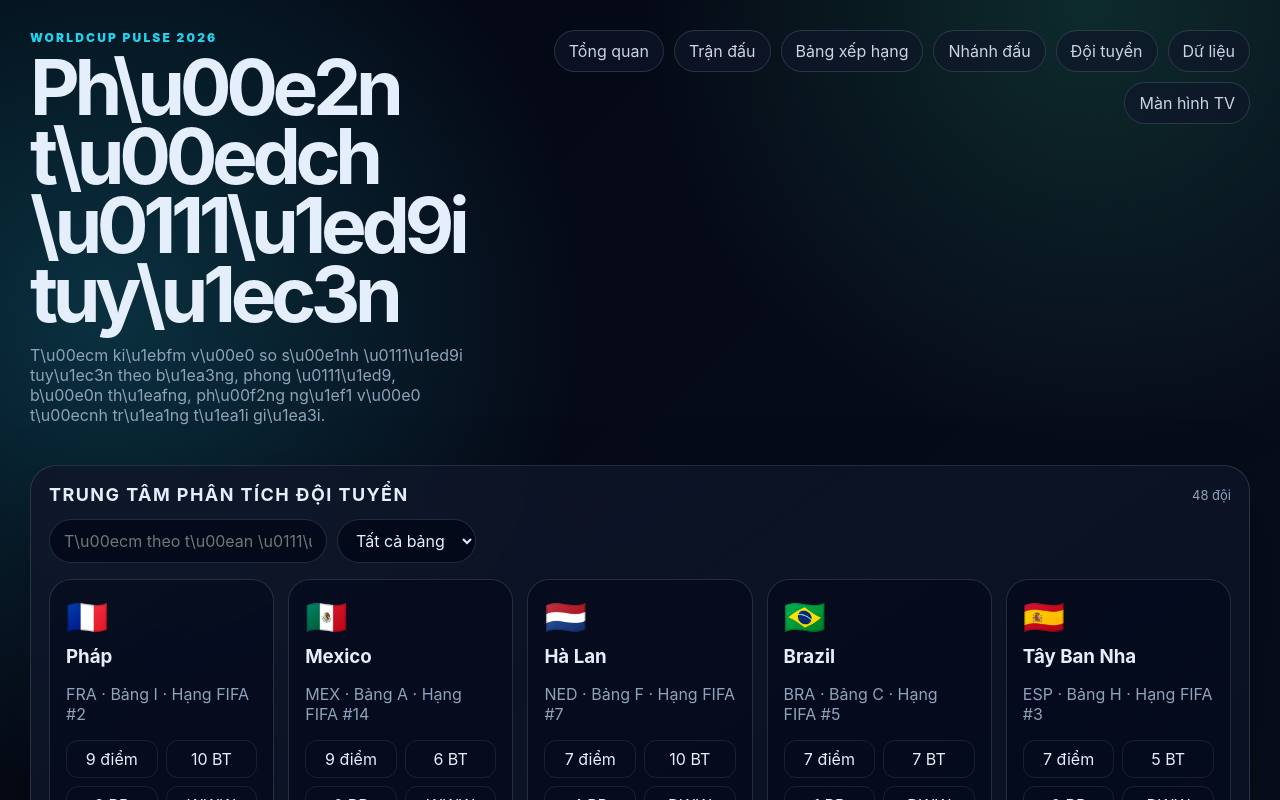
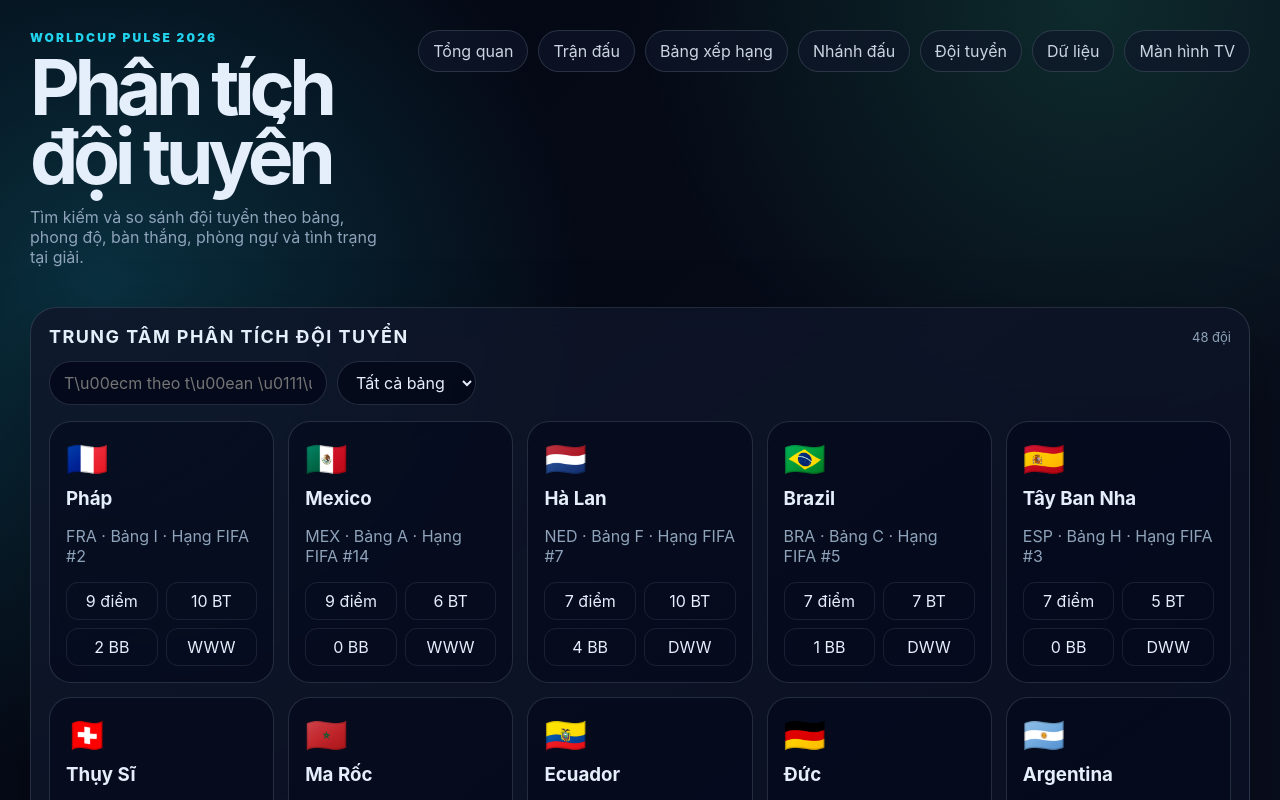
Before and after one commit to hydakyo/wc2026, a Next.js app: page /teams in a window 1280 px wide. Shown: the top 800 px of the page. Built offline with nearby package versions, Linux system fonts and the light colour scheme.

Commit message:
fix teams text

```diff
--- a/app/teams/page.tsx
+++ b/app/teams/page.tsx
@@ -4,7 +4,7 @@ import { TeamExplorer } from '@/components/TeamExplorer';
 
 export default function TeamsPage() {
   return (
-    <Shell title="Ph\u00e2n t\u00edch \u0111\u1ed9i tuy\u1ec3n" subtitle="T\u00ecm ki\u1ebfm v\u00e0 so s\u00e1nh \u0111\u1ed9i tuy\u1ec3n theo b\u1ea3ng, phong \u0111\u1ed9, b\u00e0n th\u1eafng, ph\u00f2ng ng\u1ef1 v\u00e0 t\u00ecnh tr\u1ea1ng t\u1ea1i gi\u1ea3i.">
+    <Shell title="Phân tích đội tuyển" subtitle="Tìm kiếm và so sánh đội tuyển theo bảng, phong độ, bàn thắng, phòng ngự và tình trạng tại giải.">
       <TeamExplorer />
       <AnalyticsViews />
     </Shell>
```
